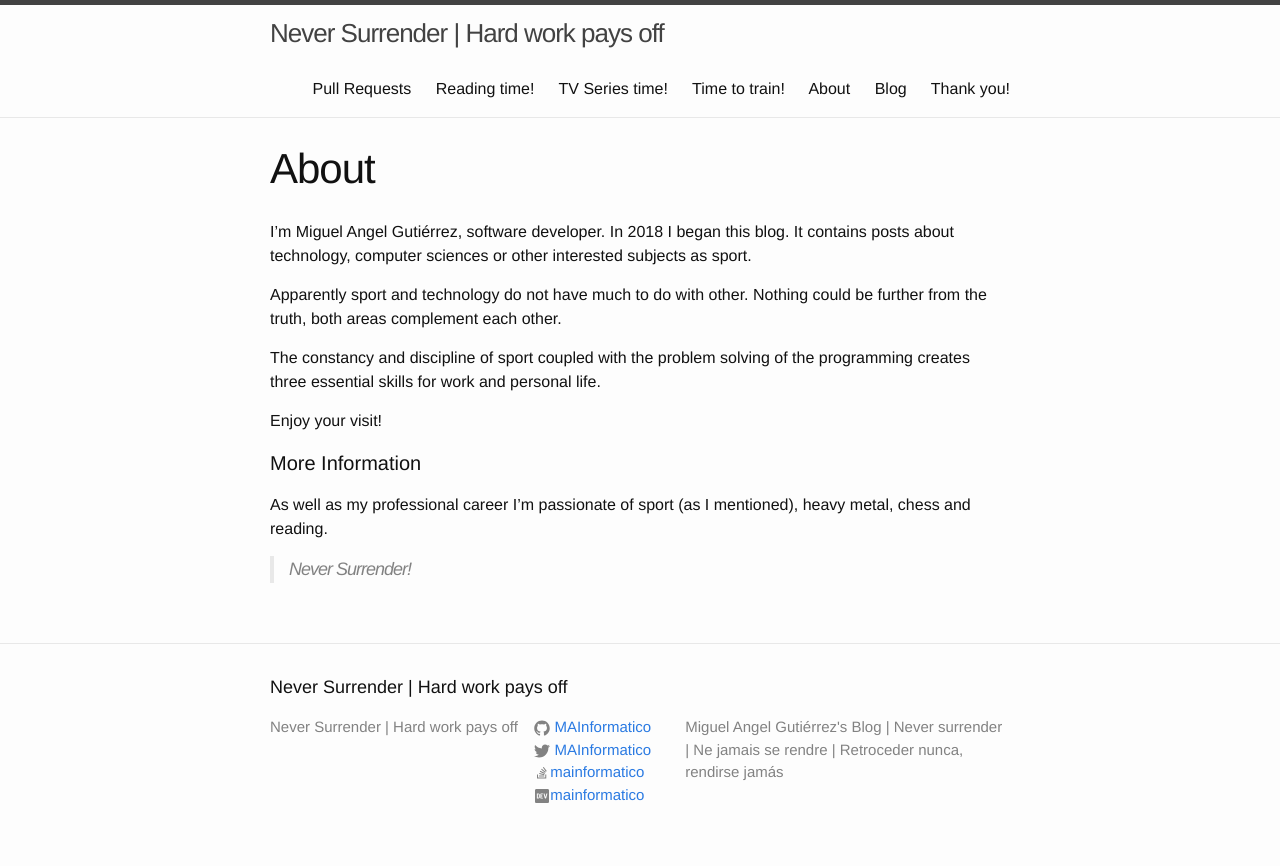
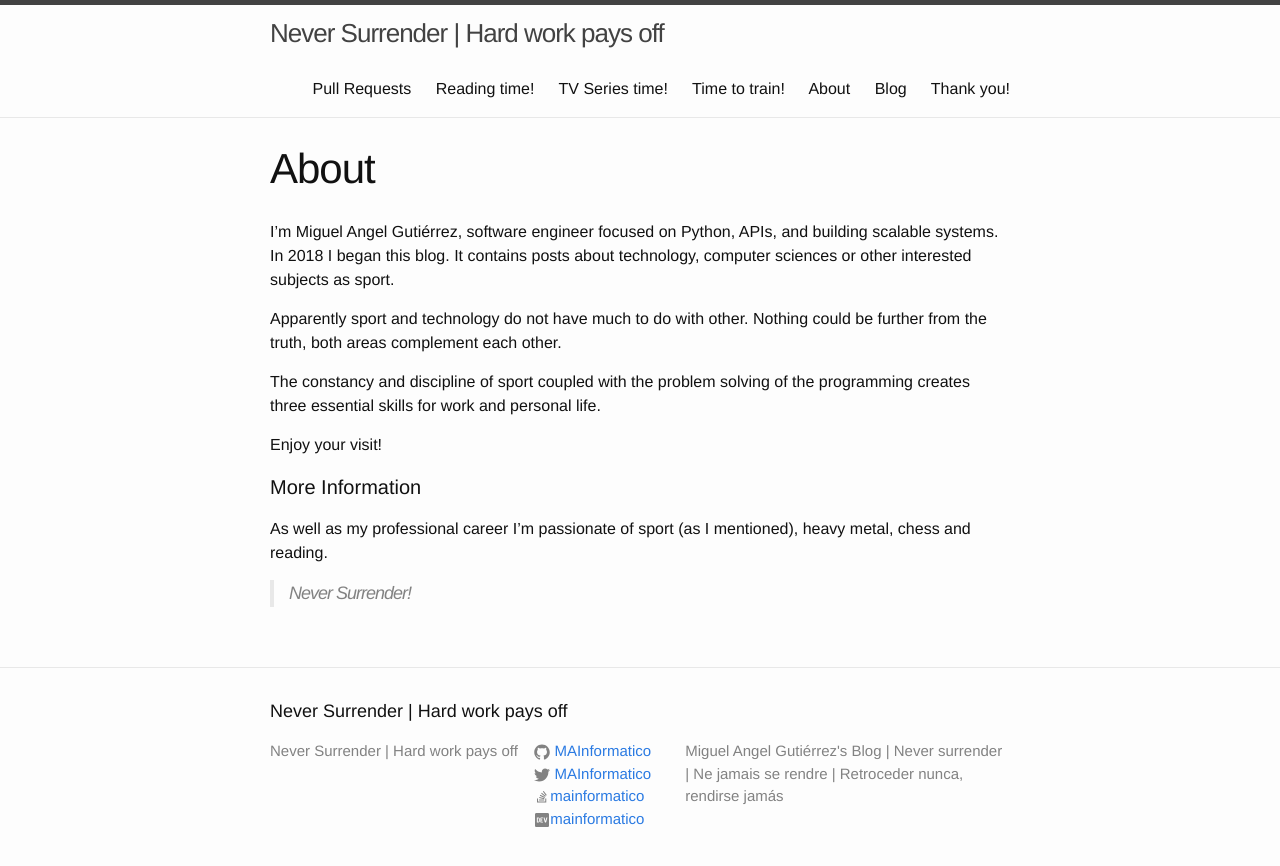
Before and after one commit to MAInformatico/MAInformatico.github.io, a Jekyll site: the page built from about.md, in a window 1280 px wide. Shown: the top 866 px of the page. Built offline with Jekyll 4.4.1, drawn with Linux system fonts in a browser that asks for light colours.

Commit message:
updating blog

```diff
--- a/about.md
+++ b/about.md
@@ -3,7 +3,7 @@ layout: page
 title: About
 permalink: /about/
 ---
-I'm Miguel Angel Gutiérrez, software developer. In 2018 I began this blog. It contains posts about technology, computer sciences or other interested subjects as sport.
+I'm Miguel Angel Gutiérrez, software engineer focused on Python, APIs, and building scalable systems. In 2018 I began this blog. It contains posts about technology, computer sciences or other interested subjects as sport.
 
 Apparently sport and technology do not have much to do with other. Nothing could be further from the truth, both areas complement each other.
 
```
Also changed, not shown: Free_Software.md (+1 -0 lines), Reading_Time.md (+1 -0 lines), Series_Time.md (+2 -0 lines).
